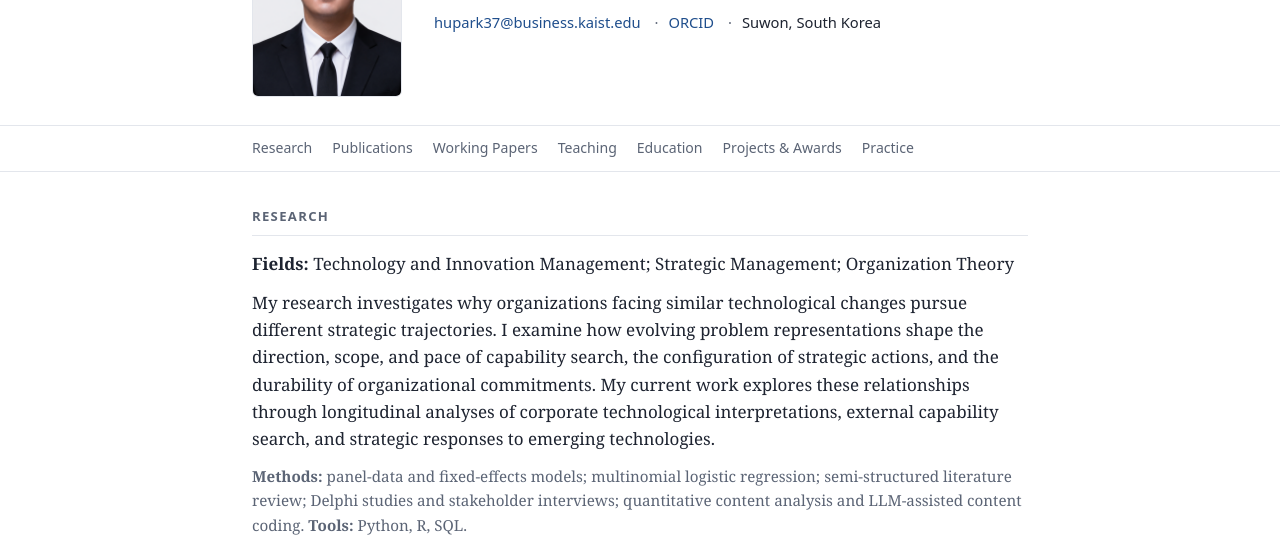
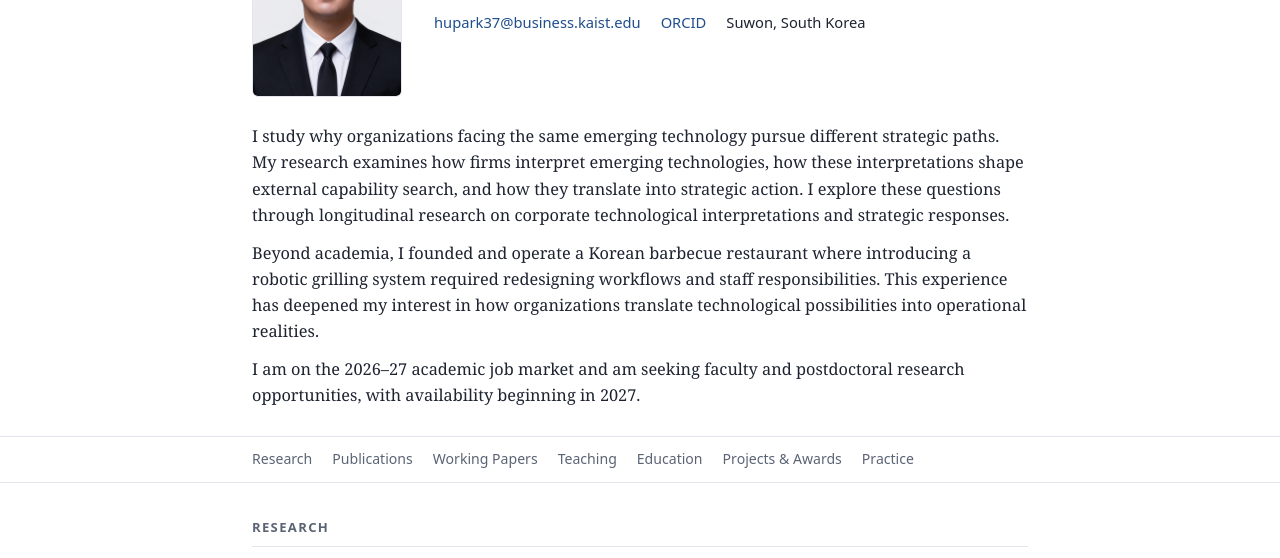
Before and after one commit to heeunpark/heeunpark.github.io, a plain HTML site: page index.html in a window 1280 px wide. Shown: the part 158-716 px from the top of the page. Drawn offline with Linux system fonts and the light colour scheme.

Commit message:
Add files via upload

```diff
--- a/index.html
+++ b/index.html
@@ -61,8 +61,10 @@
   }
   h1 { font-size: 2rem; line-height: 1.2; margin: 0 0 6px; letter-spacing: -0.01em; }
   .role { margin: 0; color: var(--muted); }
-  .contact { margin: 14px 0 0; font-family: system-ui, -apple-system, "Segoe UI", sans-serif; font-size: 0.92rem; }
-  .contact span + span::before { content: "·"; margin: 0 10px; color: var(--muted); }
+  .contact { margin: 14px 0 0; font-family: system-ui, -apple-system, "Segoe UI", sans-serif; font-size: 0.92rem; display: flex; flex-wrap: wrap; gap: 4px 20px; }
+  .bio { margin-top: 26px; }
+  .bio p { margin: 0 0 12px; font-size: 1.02rem; }
+  .bio p:last-child { margin-bottom: 0; }
 
   nav {
     position: sticky; top: 0; z-index: 5;
@@ -130,6 +132,11 @@
       </p>
     </div>
   </div>
+  <div class="wrap bio">
+    <p>I study why organizations facing the same emerging technology pursue different strategic paths. My research examines how firms interpret emerging technologies, how these interpretations shape external capability search, and how they translate into strategic action. I explore these questions through longitudinal research on corporate technological interpretations and strategic responses.</p>
+    <p>Beyond academia, I founded and operate a Korean barbecue restaurant where introducing a robotic grilling system required redesigning workflows and staff responsibilities. This experience has deepened my interest in how organizations translate technological possibilities into operational realities.</p>
+    <p>I am on the 2026&ndash;27 academic job market and am seeking faculty and postdoctoral research opportunities, with availability beginning in 2027.</p>
+  </div>
 </header>
 
 <nav>
@@ -149,7 +156,7 @@
 <section id="research">
   <h2>Research</h2>
   <p><strong>Fields:</strong> Technology and Innovation Management; Strategic Management; Organization Theory</p>
-  <p>My research investigates why organizations facing similar technological changes pursue different strategic trajectories. I examine how evolving problem representations shape the direction, scope, and pace of capability search, the configuration of strategic actions, and the durability of organizational commitments. My current work explores these relationships through longitudinal analyses of corporate technological interpretations, external capability search, and strategic responses to emerging technologies.</p>
+  <p>I examine how evolving problem representations shape the direction, scope, and pace of capability search, the configuration of strategic actions, and the durability of organizational commitments.</p>
   <p class="sub"><strong>Methods:</strong> panel-data and fixed-effects models; multinomial logistic regression; semi-structured literature review; Delphi studies and stakeholder interviews; quantitative content analysis and LLM-assisted content coding. <strong>Tools:</strong> Python, R, SQL.</p>
 </section>
 
```
